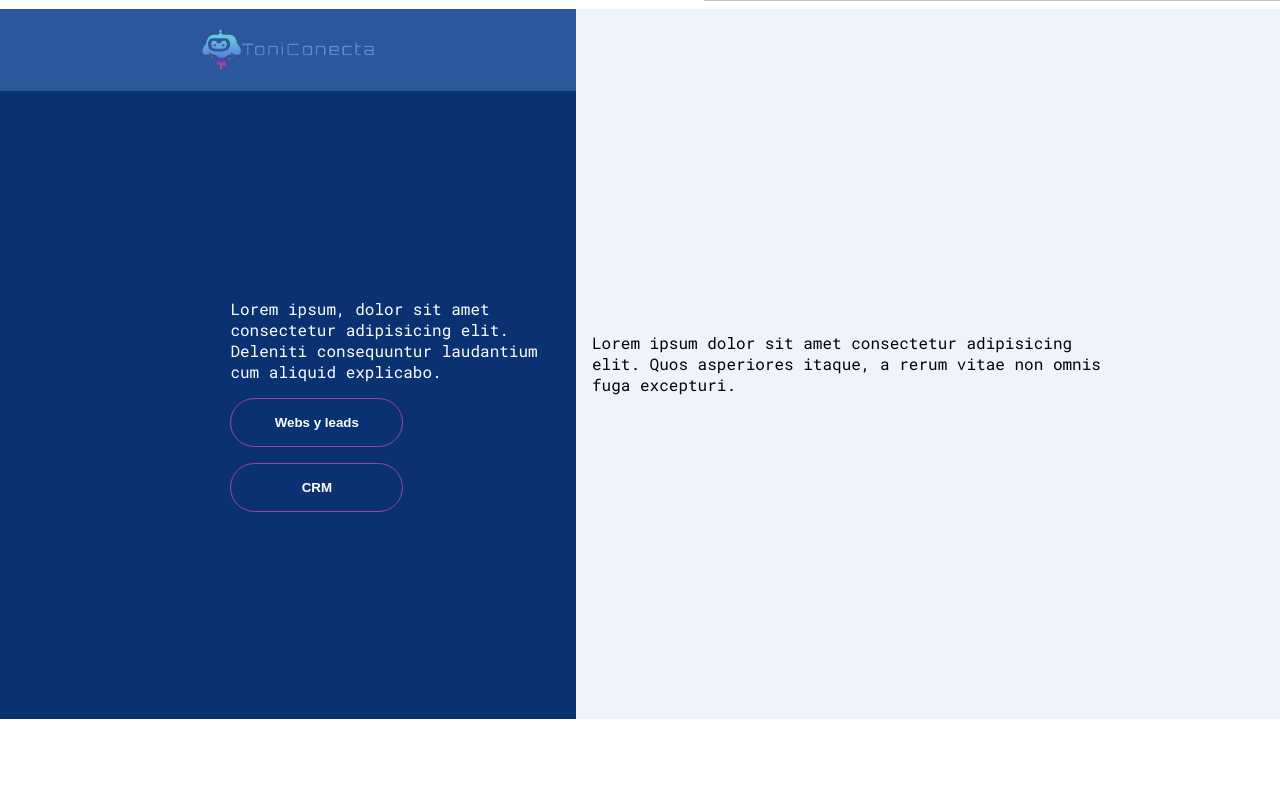
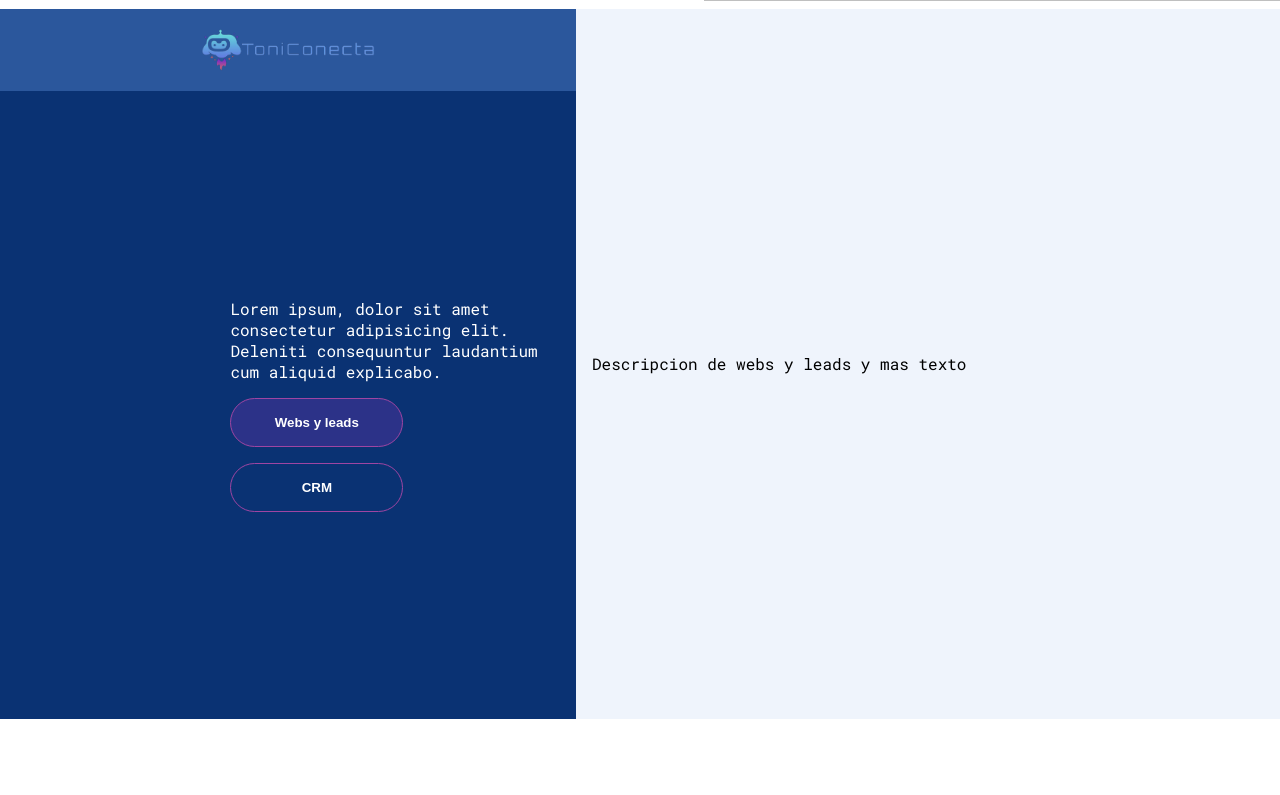
Before and after one commit to Braulio95/toniconectalandingpage, a React (Create React App) app: page / in a window 1280 px wide. Shown: the part 709-1504 px from the top of the page. Built offline with nearby package versions, Linux system fonts and the light colour scheme.

Commit message:
working tabs

```diff
--- a/src/components/Button/Button.tsx
+++ b/src/components/Button/Button.tsx
@@ -5,15 +5,17 @@ type ButtonProps = {
   text: string;
   color: string;
   textColor: string;
+  onClick?: React.MouseEventHandler<HTMLButtonElement>;
 };
 
-export const Button = ({ text, color, textColor }: ButtonProps) => {
+export const Button = ({ text, color, textColor, onClick }: ButtonProps) => {
   return (
     <button
       style={{
         backgroundColor: color,
         color: textColor,
       }}
+      onClick={onClick}
     >
       {text}
     </button>
--- a/src/components/Carousel/Carousel.tsx
+++ b/src/components/Carousel/Carousel.tsx
@@ -68,11 +68,13 @@ const Carousel = ({ children, isMobile }: CarruselProps) => {
           onTouchMove={handleTouchMove}
           onTouchEnd={handleTouchEnd}
         >
-          {children.map((child, index) => (
-            <div key={index} className="carousel-slide-mobile">
-              {child}
-            </div>
-          ))}
+          {children.map((child, index) => {
+            return (
+              <div key={index} className="carousel-slide-mobile">
+                {child}
+              </div>
+            );
+          })}
         </div>
       </div>
     );
--- a/src/components/SectionTab/SectionTab.css
+++ b/src/components/SectionTab/SectionTab.css
@@ -5,3 +5,7 @@
   color: white;
   font-weight: 700;
 }
+
+.active {
+  background-color: rgb(133, 51, 191, 0.28);
+}
--- a/src/components/SectionTab/SectionTab.tsx
+++ b/src/components/SectionTab/SectionTab.tsx
@@ -3,8 +3,17 @@ import "./SectionTab.css";
 
 interface SectionTabProps {
   title: string;
+  isActive: boolean;
+  onClick: React.MouseEventHandler<HTMLButtonElement>;
 }
 
-export const SectionTab = ({ title }: SectionTabProps) => {
-  return <button className="tab-howit">{title}</button>;
+export const SectionTab = ({ title, isActive, onClick }: SectionTabProps) => {
+  return (
+    <button
+      className={`tab-howit ${isActive ? "active" : ""}`}
+      onClick={onClick}
+    >
+      {title}
+    </button>
+  );
 };
--- a/src/modules/HowItWorks/HowItWorks.tsx
+++ b/src/modules/HowItWorks/HowItWorks.tsx
@@ -1,13 +1,62 @@
-import React from "react";
+import React, { useState } from "react";
 import "./HowItWorks.css";
 import Logo from "../../assets/navIcon/logo.png";
 import { SectionTab } from "../../components/SectionTab/SectionTab";
 import Carousel from "../../components/Carousel/Carousel";
+
 interface MobileProps {
   isMobile: boolean;
 }
 
+const services = [
+  {
+    name: "Webs y leads",
+    description: "Descripcion de webs y leads y mas texto",
+  },
+  {
+    name: "CRM",
+    description: "Descripcion del CRM",
+  },
+];
+
 export const HowItWorks = ({ isMobile }: MobileProps) => {
+  const [activeTab, setActiveTab] = useState(services[0].name);
+  const [activeDescription, setActiveDescription] = useState(
+    services[0].description
+  );
+
+  const handleSetActiveDescription = (serviceName: string) => {
+    const activeService = services.find(
+      (service) => service.name === serviceName
+    );
+    if (activeService) {
+      setActiveDescription(activeService.description);
+    }
+  };
+
+  const handleActiveTab = (active: string) => {
+    return active === activeTab ? true : false;
+  };
+
+  const renderSectionTabs = () => {
+    return services.map((service) => (
+      <SectionTab
+        key={service.name}
+        title={service.name}
+        isActive={handleActiveTab(service.name)}
+        onClick={() => {
+          setActiveTab(service.name);
+          handleSetActiveDescription(service.name);
+        }}
+      />
+    ));
+  };
+
+  const titleContainerClass = `title-container ${
+    isMobile ? "title-container-mobile" : ""
+  }`;
+  const titleTextClass = `title-text ${isMobile ? "title-text-mobile" : ""}`;
+
   return (
     <div id="how-it-works" className="how">
       <div className={`wrapper ${isMobile ? "wrapper-mobile" : ""}`}>
@@ -15,23 +64,14 @@ export const HowItWorks = ({ isMobile }: MobileProps) => {
           <div className="title-banner">
             <img src={Logo} alt="toniconecta-logo" />
           </div>
-          <div
-            className={`title-container ${
-              isMobile ? "title-container-mobile" : ""
-            }`}
-          >
-            <div
-              className={`title-text ${isMobile ? "title-text-mobile" : ""}`}
-            >
+          <div className={titleContainerClass}>
+            <div className={titleTextClass}>
               <p>
                 Lorem ipsum, dolor sit amet consectetur adipisicing elit.
                 Deleniti consequuntur laudantium cum aliquid explicabo.
               </p>
               {isMobile ? (
-                <Carousel isMobile={isMobile}>
-                  <SectionTab title="Webs y leads" />
-                  <SectionTab title="CRM" />
-                </Carousel>
+                <Carousel isMobile={isMobile}>{renderSectionTabs()} </Carousel>
               ) : (
                 <div
                   style={{
@@ -41,8 +81,7 @@ export const HowItWorks = ({ isMobile }: MobileProps) => {
                     gap: "16px",
                   }}
                 >
-                  <SectionTab title="Webs y leads" />
-                  <SectionTab title="CRM" />
+                  {renderSectionTabs()}
                 </div>
               )}
             </div>
@@ -50,10 +89,7 @@ export const HowItWorks = ({ isMobile }: MobileProps) => {
         </div>
         <div className="info-panel">
           <div className="info-container">
-            <div className="info-text">
-              Lorem ipsum dolor sit amet consectetur adipisicing elit. Quos
-              asperiores itaque, a rerum vitae non omnis fuga excepturi.
-            </div>
+            <div className="info-text">{activeDescription}</div>
           </div>
         </div>
       </div>
```
Lines whose indentation alone changed are shown as unchanged.
